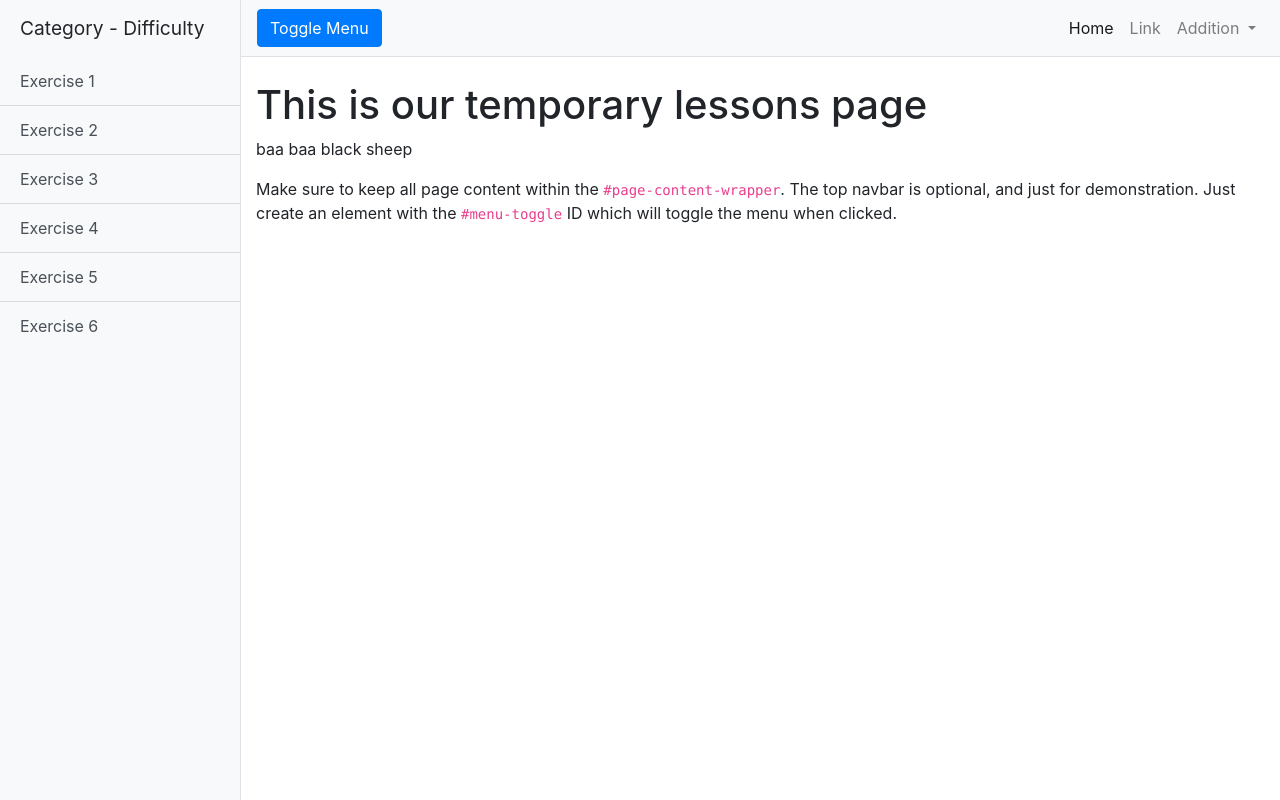
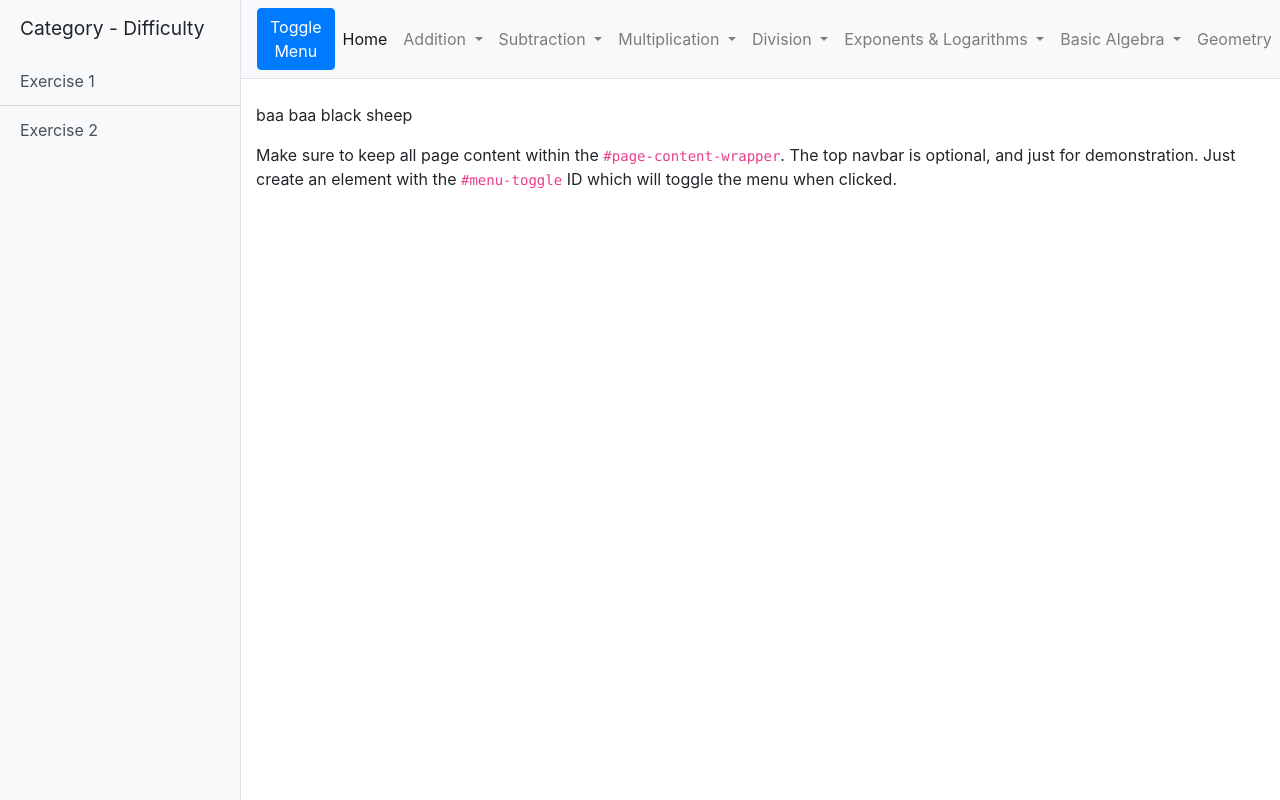
Before and after one commit to StevenJuana/MyMath, a Flask app: page /lessons/ in a window 1280 px wide. Run offline with Flask 2, Linux system fonts and the light colour scheme; some libraries are stand-ins or nearby versions.

Commit message:
made base html

```diff
--- a/templates/base.html
+++ b/templates/base.html
@@ -29,14 +29,19 @@
     <div class="bg-light border-right" id="sidebar-wrapper">
       <div class="sidebar-heading">Category - Difficulty</div>
       <div class="list-group list-group-flush">
+        {% block content %}
+        {% endblock %}
+        <!--
         <a href="#" class="list-group-item list-group-item-action bg-light">Exercise 1</a>
         <a href="#" class="list-group-item list-group-item-action bg-light">Exercise 2</a>
         <a href="#" class="list-group-item list-group-item-action bg-light">Exercise 3</a>
         <a href="#" class="list-group-item list-group-item-action bg-light">Exercise 4</a>
         <a href="#" class="list-group-item list-group-item-action bg-light">Exercise 5</a>
         <a href="#" class="list-group-item list-group-item-action bg-light">Exercise 6</a>
+        -->
       </div>
     </div>
+
     <!-- /#sidebar-wrapper -->
 
     <!-- Page Content -->
@@ -52,11 +57,13 @@
         <div class="collapse navbar-collapse" id="navbarSupportedContent">
           <ul class="navbar-nav ml-auto mt-2 mt-lg-0">
             <li class="nav-item active">
-              <a class="nav-link" href="#">Home <span class="sr-only">(current)</span></a>
+              <a class="nav-link" href="{{url_for('home')}}">Home <span class="sr-only">(current)</span></a>
             </li>
+            <!--
             <li class="nav-item">
               <a class="nav-link" href="#">Link</a>
             </li>
+            -->
             <li class="nav-item dropdown">
               <a class="nav-link dropdown-toggle" href="#" id="navbarDropdown" role="button" data-toggle="dropdown" aria-haspopup="true" aria-expanded="false">
                 Addition
@@ -69,12 +76,96 @@
                 <a class="dropdown-item" href="#">Advanced</a>
               </div>
             </li>
+            <li class="nav-item dropdown">
+                <a class="nav-link dropdown-toggle" href="#" id="navbarDropdown" role="button" data-toggle="dropdown" aria-haspopup="true" aria-expanded="false">
+                  Subtraction
+                </a>
+                <div class="dropdown-menu dropdown-menu-right" aria-labelledby="navbarDropdown">
+                  <a class="dropdown-item" href="#">Beginner</a>
+                  <div class="dropdown-divider"></div>
+                  <a class="dropdown-item" href="#">Intermediate</a>
+                  <div class="dropdown-divider"></div>
+                  <a class="dropdown-item" href="#">Advanced</a>
+                </div>
+            </li>
+            <li class="nav-item dropdown">
+            <a class="nav-link dropdown-toggle" href="#" id="navbarDropdown" role="button" data-toggle="dropdown" aria-haspopup="true" aria-expanded="false">
+                Multiplication
+            </a>
+            <div class="dropdown-menu dropdown-menu-right" aria-labelledby="navbarDropdown">
+                <a class="dropdown-item" href="#">Beginner</a>
+                <div class="dropdown-divider"></div>
+                <a class="dropdown-item" href="#">Intermediate</a>
+                <div class="dropdown-divider"></div>
+                <a class="dropdown-item" href="#">Advanced</a>
+            </div>
+            </li>
+            <li class="nav-item dropdown">
+                <a class="nav-link dropdown-toggle" href="#" id="navbarDropdown" role="button" data-toggle="dropdown" aria-haspopup="true" aria-expanded="false">
+                  Division
+                </a>
+                <div class="dropdown-menu dropdown-menu-right" aria-labelledby="navbarDropdown">
+                  <a class="dropdown-item" href="#">Beginner</a>
+                  <div class="dropdown-divider"></div>
+                  <a class="dropdown-item" href="#">Intermediate</a>
+                  <div class="dropdown-divider"></div>
+                  <a class="dropdown-item" href="#">Advanced</a>
+                </div>
+            </li>
+            <li class="nav-item dropdown">
+                <a class="nav-link dropdown-toggle" href="#" id="navbarDropdown" role="button" data-toggle="dropdown" aria-haspopup="true" aria-expanded="false">
+                  Exponents & Logarithms
+                </a>
+                <div class="dropdown-menu dropdown-menu-right" aria-labelledby="navbarDropdown">
+                  <a class="dropdown-item" href="#">Beginner</a>
+                  <div class="dropdown-divider"></div>
+                  <a class="dropdown-item" href="#">Intermediate</a>
+                  <div class="dropdown-divider"></div>
+                  <a class="dropdown-item" href="#">Advanced</a>
+                </div>
+            </li>
+            <li class="nav-item dropdown">
+                <a class="nav-link dropdown-toggle" href="#" id="navbarDropdown" role="button" data-toggle="dropdown" aria-haspopup="true" aria-expanded="false">
+                  Basic Algebra
+                </a>
+                <div class="dropdown-menu dropdown-menu-right" aria-labelledby="navbarDropdown">
+                  <a class="dropdown-item" href="#">Beginner</a>
+                  <div class="dropdown-divider"></div>
+                  <a class="dropdown-item" href="#">Intermediate</a>
+                  <div class="dropdown-divider"></div>
+                  <a class="dropdown-item" href="#">Advanced</a>
+                </div>
+            </li>
+            <li class="nav-item dropdown">
+                <a class="nav-link dropdown-toggle" href="#" id="navbarDropdown" role="button" data-toggle="dropdown" aria-haspopup="true" aria-expanded="false">
+                  Geometry
+                </a>
+                <div class="dropdown-menu dropdown-menu-right" aria-labelledby="navbarDropdown">
+                  <a class="dropdown-item" href="#">Beginner</a>
+                  <div class="dropdown-divider"></div>
+                  <a class="dropdown-item" href="#">Intermediate</a>
+                  <div class="dropdown-divider"></div>
+                  <a class="dropdown-item" href="#">Advanced</a>
+                </div>
+            </li>
+            <li class="nav-item dropdown">
+                <a class="nav-link dropdown-toggle" href="#" id="navbarDropdown" role="button" data-toggle="dropdown" aria-haspopup="true" aria-expanded="false">
+                  Trigonometry
+                </a>
+                <div class="dropdown-menu dropdown-menu-right" aria-labelledby="navbarDropdown">
+                  <a class="dropdown-item" href="#">Beginner</a>
+                  <div class="dropdown-divider"></div>
+                  <a class="dropdown-item" href="#">Intermediate</a>
+                  <div class="dropdown-divider"></div>
+                  <a class="dropdown-item" href="#">Advanced</a>
+                </div>
+            </li>
           </ul>
         </div>
       </nav>
 
       <div class="container-fluid">
-        <h1 class="mt-4">{% block content %}{% endblock %}</h1>
+        <h1 class="mt-4"></h1>
         <p>baa baa black sheep</p>
         <p>Make sure to keep all page content within the <code>#page-content-wrapper</code>. The top navbar is optional, and just for demonstration. Just create an element with the <code>#menu-toggle</code> ID which will toggle the menu when clicked.</p>
       </div>
--- a/templates/lessons.html
+++ b/templates/lessons.html
@@ -6,5 +6,6 @@
 {% extends "base.html" %}
 {% block title %}Lessons Page{% endblock %}
 {% block content %}
-This is our temporary lessons page
+<a href="#" class="list-group-item list-group-item-action bg-light">Exercise 1</a>
+<a href="#" class="list-group-item list-group-item-action bg-light">Exercise 2</a>
 {% endblock %}
```
